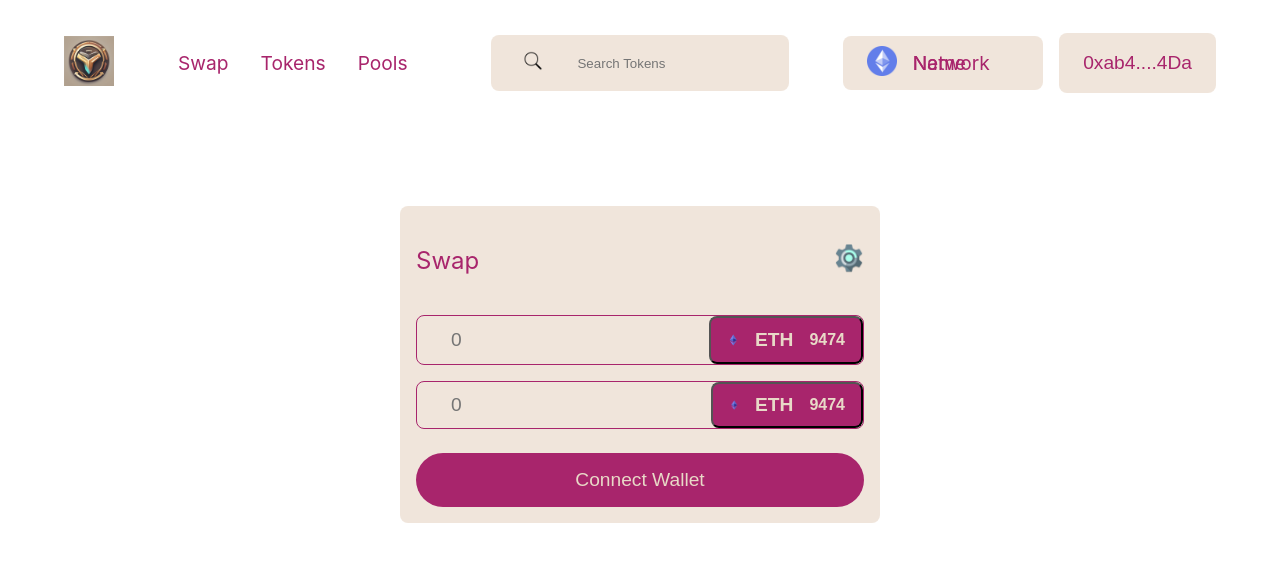
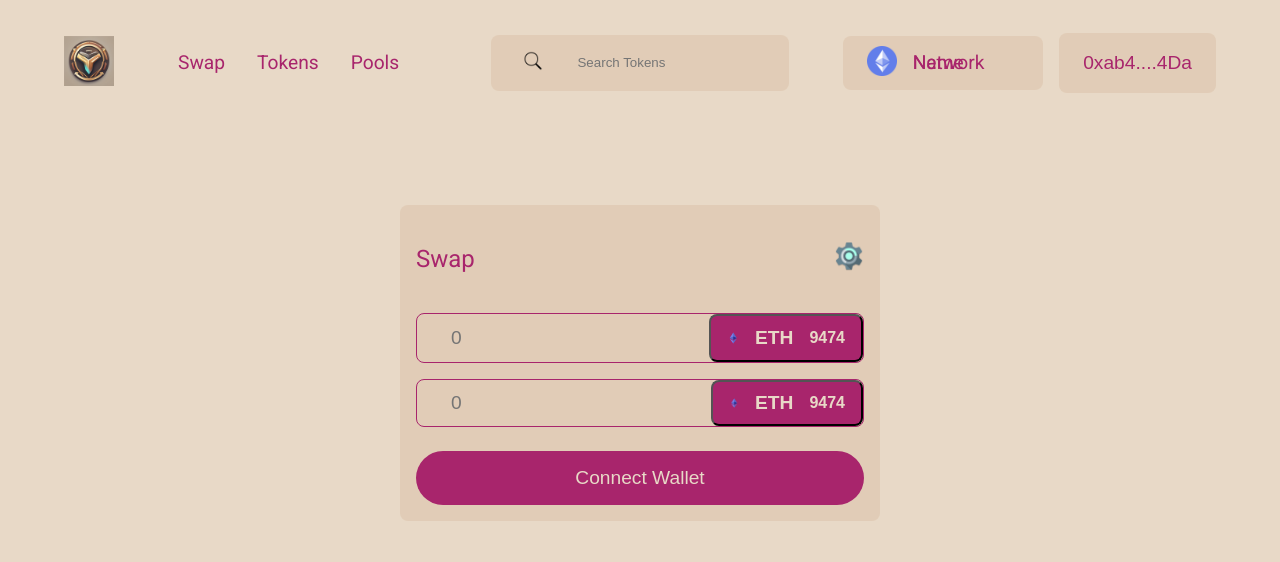
Before and after one commit to cgrade/uniswapclone, a Next.js app: page / in a window 1280 px wide. Shown: the top 562 px of the page. Built offline with nearby package versions, Linux system fonts and the light colour scheme.

Commit message:
Global css file updated

```diff
--- a/styles/globals.css
+++ b/styles/globals.css
@@ -1,9 +1,14 @@
+@import url('https://fonts.googleapis.com/css2?family=Roboto:ital,wght@0,100;0,300;0,400;0,500;0,700;0,900;1,100;1,300;1,400;1,500;1,700;1,900&display=swap');
+
 html,
 body {
   padding: 0;
   margin: 0;
-  font-family: -apple-system, BlinkMacSystemFont, Segoe UI, Roboto, Oxygen,
-    Ubuntu, Cantarell, Fira Sans, Droid Sans, Helvetica Neue, sans-serif;
+
+  background-color: #e8d9c7;
+  color: #2c313a;
+  font-family: "Roboto", sans-serif;
+
 }
 
 a {
@@ -19,8 +24,4 @@
   html {
     color-scheme: dark;
   }
-  body {
-    color: white;
-    background: black;
-  }
 }
```
